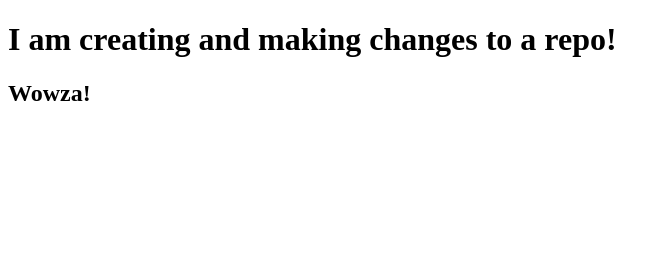
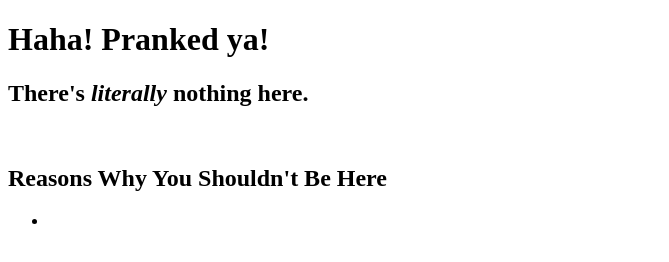
Before and after one commit to AaronHylands/SchoolProjects, a plain HTML site: page index.html in a window 1280 px wide. Shown: the whole page, without its empty margins (0-669 px from the left). Drawn offline with Linux system fonts and the light colour scheme.

```diff
--- a/index.html
+++ b/index.html
@@ -1,12 +1,18 @@
 <!DOCTYPE html>
 <html>
 	<head>
-		<title>I Am A New REPO!!!!</title>
+		<title>WowLookAtThis</title>
 
 	</head>
 	<body>
-		<h1>I am creating and making changes to a repo!</h1>
-		<h2>Wowza!</h2>
+		<h1>Haha! Pranked ya!</h1>
+		<h2>There's <em>literally</em> nothing here.</h2>
+<br>
+<h2>Reasons Why You Shouldn't Be Here</h2>
+	<ul>
+		<li>
+
+	</ul>
 
 	</body>
 </html>
```
Also changed, not shown: 1 other file.
